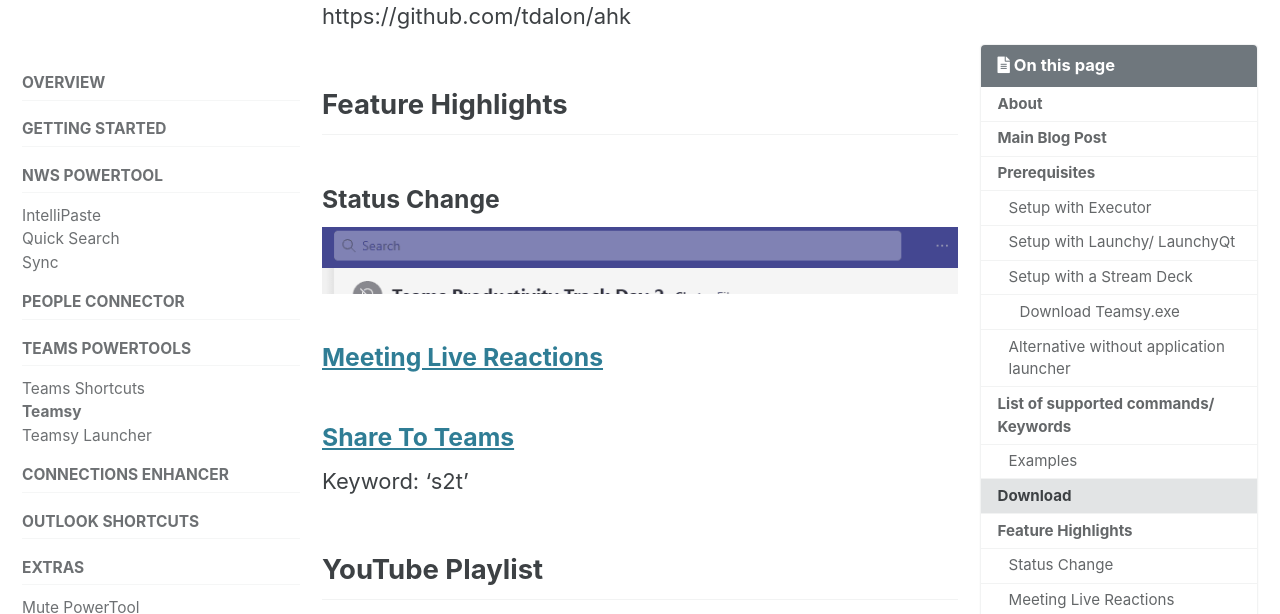
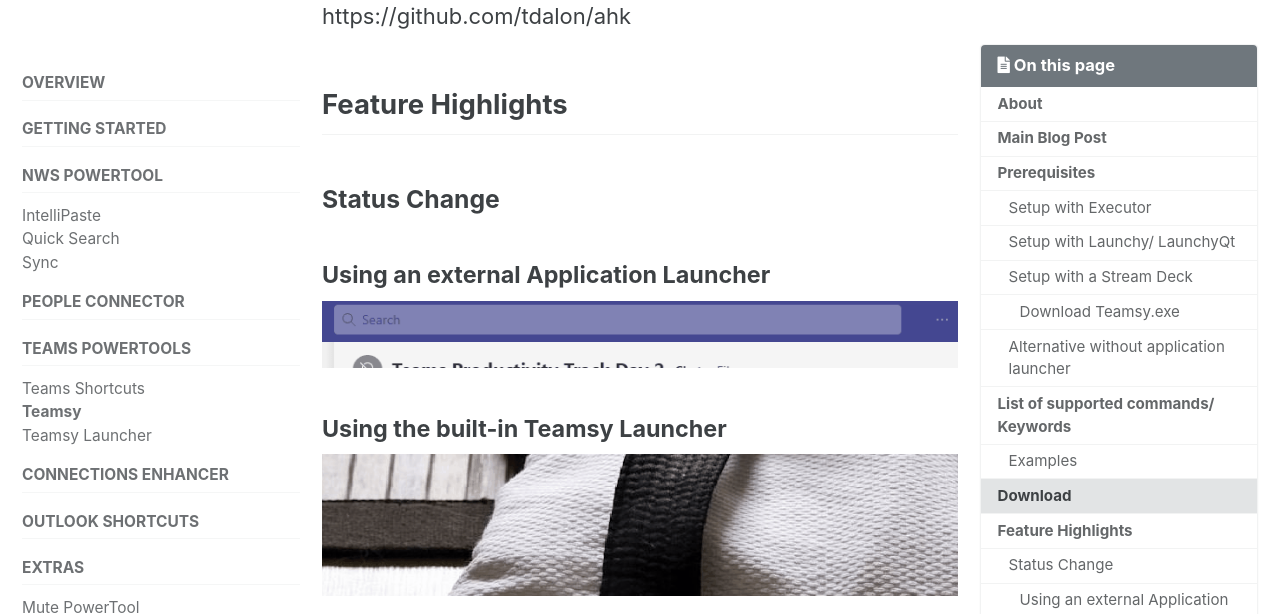
Before and after one commit to tdalon/ahk, a Jekyll site: the page built from docs/_pages/Teamsy.md, in a window 1280 px wide and 1400 px high, scrolled down 5525 px. Shown: the top 614 px of the window. Built offline with Jekyll 4.4.1, drawn with Linux system fonts in a browser that asks for light colours; cached includes are drawn as plain includes; comment, search, counter and statistics services are not loaded; some of the changed text lies outside the part shown; grey boxes are pictures that could not be loaded.

Commit message:
add doc gif status change

```diff
--- a/docs/_pages/Teamsy.md
+++ b/docs/_pages/Teamsy.md
@@ -112,7 +112,13 @@ The source code is available here: https://github.com/tdalon/ahk
 
 ### Status Change
 
+#### Using an external Application Launcher
+
 <div style="text-align:center"><img src="/ahk/assets/images/Teamsy_StatusChange.gif" alt="Teamsy Status Change"></div>
+
+#### Using the built-in Teamsy Launcher
+
+<div style="text-align:center"><img src="/ahk/assets/images/Teamsy_Launcher_StatusChange.gif" alt="Teamsy Status Change"></div>
 
 ### [Meeting Live Reactions](Teams-Meeting-Reactions)
 
@@ -122,7 +128,7 @@ Keyword: 's2t'
 
 ## YouTube Playlist
 
-<div align="center"><iframe width="560" height="315" src="https://www.youtube.com/embed/zLFWKFfLHnU" frameborder="0" allow="accelerometer; autoplay; encrypted-media; gyroscope; picture-in-picture" allowfullscreen></iframe><br><a href="https://www.youtube.com/watch?v=zLFWKFfLHnU">Direct Link to YouTube video</a></div>
+<iframe width="560" height="315" src="https://www.youtube.com/embed/videoseries?list=PLUSZfg60tAwLDw9tBZXLYH3OXlP3f4Awn" title="YouTube video player" frameborder="0" allow="accelerometer; autoplay; clipboard-write; encrypted-media; gyroscope; picture-in-picture; web-share" allowfullscreen></iframe>
 
 ## Source Code
 
```
Also changed, not shown: docs/assets/images/Teamsy_Launcher_StatusChange.gif (added).
